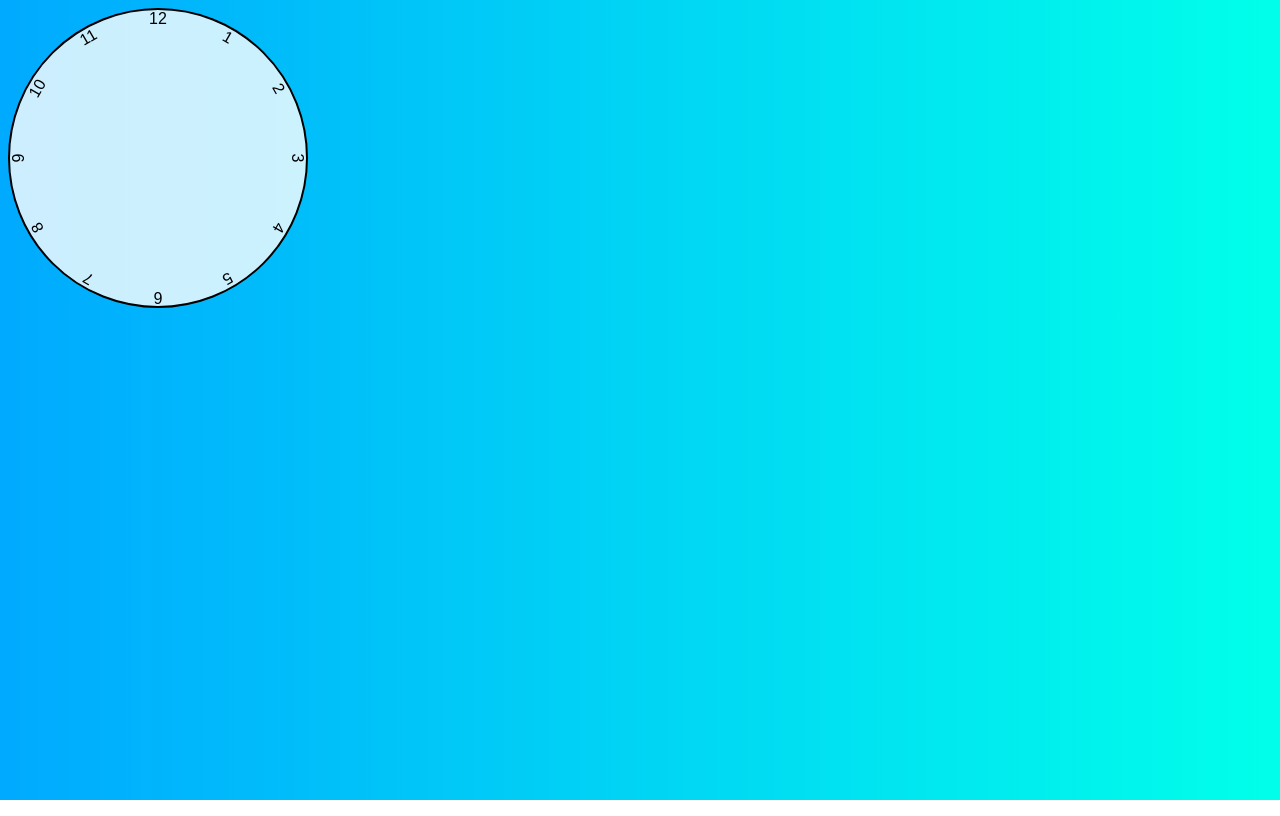
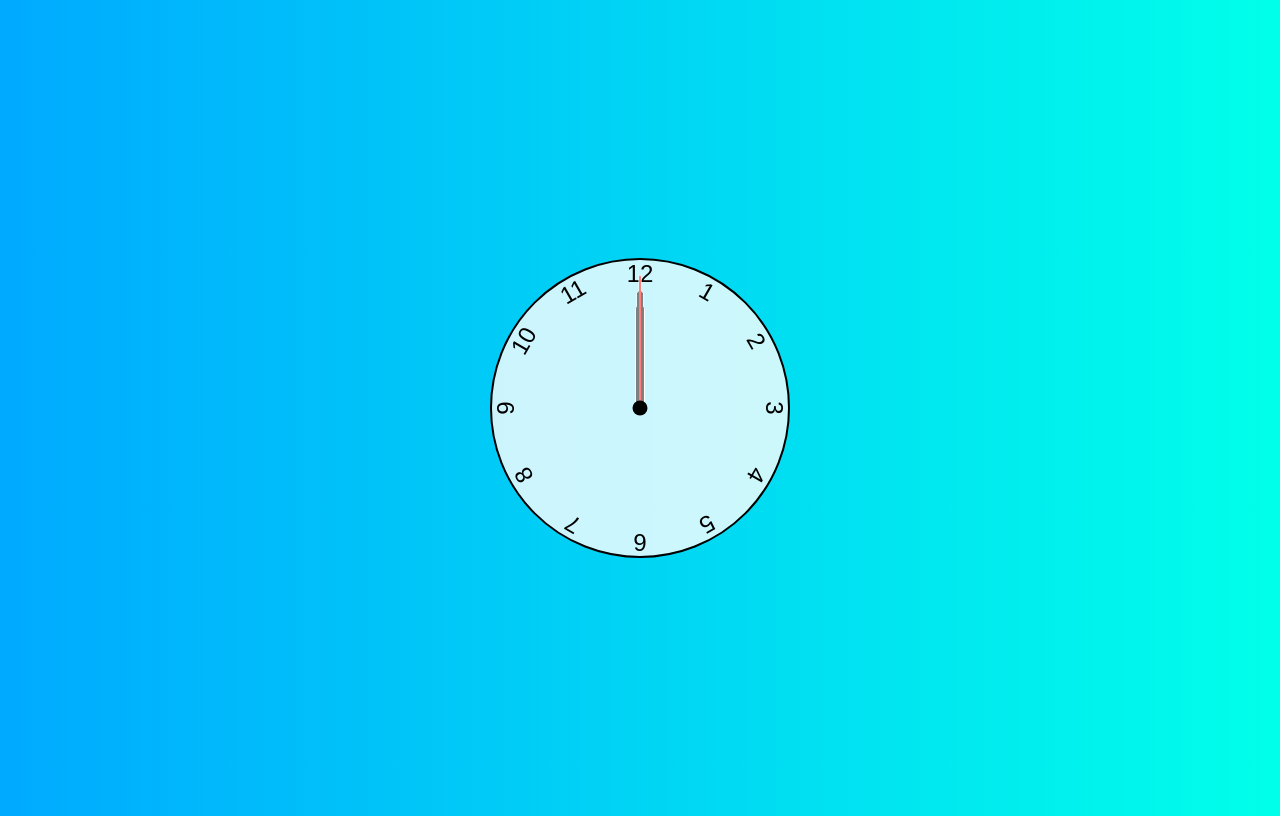
Before and after one commit to h3ndry/ClockWithJavaScript, a plain HTML site: page index.html in a window 1280 px wide. Drawn offline with Linux system fonts and the light colour scheme.

Commit message:
design is complete

```diff
--- a/sass/main.scss
+++ b/sass/main.scss
@@ -8,6 +8,11 @@
 body {
   background: linear-gradient(to right, hsl(200, 100%, 50%),
   hsl(175, 100%, 50%));
+  display: flex;
+  justify-content: center;
+  align-items: center;
+  min-height: 100vh;
+  overflow: hidden;
 }
 
 .clock {
@@ -28,6 +33,7 @@ body {
   height: 100%;
   text-align: center;
   transform: rotate(var(--rotation));
+  font-size: 1.5rem;
 }
 
 .clock .number1 { --rotation: 30deg }
@@ -41,3 +47,49 @@ body {
 .clock .number9 { --rotation: 270deg }
 .clock .number10 { --rotation: 300deg }
 .clock .number11 { --rotation: 330deg }
+
+.clock .hand {
+  --rotation: 0;
+  position: absolute;
+  bottom: 50%;
+  left: 50%;
+
+  border: 1px solid white;
+  border-top-left-radius: 10px;
+  border-top-right-radius: 10px;
+  transform-origin: bottom;
+  z-index: 10;
+  transform: translateX(-50%) rotate(calc(var(--rotation) * 1deg));
+}
+
+.clock::after {
+  content: '';
+  position: absolute;
+  top: 50%;
+  left: 50%;
+  width: 15px;
+  height: 15px;
+  z-index: 11;
+  background-color: black;
+  transform: translate(-50%, -50%);
+  border-radius: 50%;
+
+}
+
+.clock .hand.second {
+  width: 3px;
+  height: 45%;
+  background-color: red;
+}
+
+.clock .hand.minute {
+  width: 7px;
+  height: 40%;
+  background-color: black;
+}
+
+.clock .hand.hour {
+  width: 10px;
+  height: 35%;
+  background-color: black;
+}
```
Also changed, not shown: css/main.css, 1 other file.
